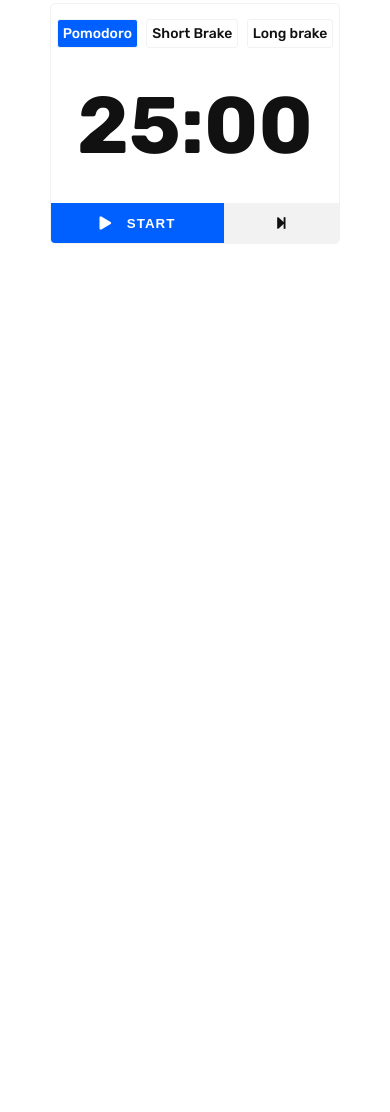
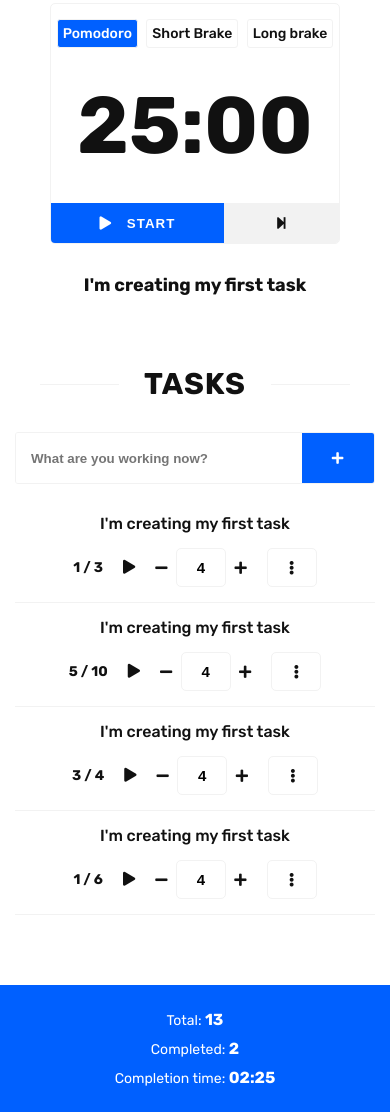
Before and after one commit to MartinDev1902/MartinFocus, a website built with webpack: page src/index.html in a window 390 px wide. Shown: the part 124-1236 px from the top of the page. Before the commit the page ends 844 px from the top, so only its background shows below. Built offline with nearby package versions, Linux system fonts and the light colour scheme.

Commit message:
Ready layout of tasks and footer sections (responsive)

```diff
--- a/src/index.html
+++ b/src/index.html
@@ -43,9 +43,128 @@
         <div class="timer">25:00</div>
 
         <div class="timer-control">
-            <button class="timer-control__button active_button start_stop_button" id="startStopButton"><i class="fas fa-play"></i> Start</button>
+            <button class="timer-control__button start_stop_button button-primary" id="startStopButton"><i class="fas fa-play"></i> Start</button>
             <button class="timer-control__button next_button" id="nextTimerButton" disabled><i class="fas fa-step-forward"></i></button>
         </div>
     </section>
+
+    <section class="active-task-section container">I'm creating my first task</section>
+
+    <section class="tasks-section container">
+        <div class="section-title">Tasks</div>
+
+        <form class="create-task-form">
+            <input class="create-task-form__input" type="text" placeholder="What are you working now?" name="taskTitle">
+            <button type="submit" class="create-task-form__button button-primary"><i class="fas fa-plus"></i> <span class="responsive_display_none_text">Add task</span> </button>
+        </form>
+
+        <div class="tasks-list">
+
+
+            <div class="task-item" id="taskItem">
+                <div class="task-item__title">I'm creating my first task</div>
+
+                <div class="task-item-control">
+
+                    <div class="task-item-control__counter-of margin_right">
+                        <span class="made">1</span>
+                         /
+                         <span class="total">3</span>
+                    </div>
+
+                    <div class="task-item-control__play-button margin_right"><i class="fas fa-play"></i></div>
+
+                    <div class="pomodoro-task-count margin_right">
+                        <span class="pomodoro-task-count__minus" ><i class="fas fa-minus"></i></span>
+                        <input class="pomodoro-task-count__value-input" type="text" value="4">
+                        <span class="pomodoro-task-count__plus"><i class="fas fa-plus"></i></span>
+                    </div>
+
+                    <div class="task-item-settings"> <i class="fas fa-ellipsis-v"></i></div>
+                </div>
+            </div>
+
+            <div class="task-item" id="taskItem">
+                <div class="task-item__title">I'm creating my first task</div>
+
+                <div class="task-item-control">
+
+                    <div class="task-item-control__counter-of margin_right">
+                        <span class="made">5</span>
+                         /
+                         <span class="total">10</span>
+                    </div>
+
+                    <div class="task-item-control__play-button margin_right"><i class="fas fa-play"></i></div>
+
+                    <div class="pomodoro-task-count margin_right">
+                        <span class="pomodoro-task-count__minus" ><i class="fas fa-minus"></i></span>
+                        <input class="pomodoro-task-count__value-input" type="text" value="4">
+                        <span class="pomodoro-task-count__plus"><i class="fas fa-plus"></i></span>
+                    </div>
+
+                    <div class="task-item-settings"> <i class="fas fa-ellipsis-v"></i></div>
+                </div>
+            </div>
+
+
+            <div class="task-item" id="taskItem">
+                <div class="task-item__title">I'm creating my first task</div>
+
+                <div class="task-item-control">
+
+                    <div class="task-item-control__counter-of margin_right">
+                        <span class="made">3</span>
+                         /
+                         <span class="total">4</span>
+                    </div>
+
+                    <div class="task-item-control__play-button margin_right"><i class="fas fa-play"></i></div>
+
+                    <div class="pomodoro-task-count margin_right">
+                        <span class="pomodoro-task-count__minus" ><i class="fas fa-minus"></i></span>
+                        <input class="pomodoro-task-count__value-input" type="text" value="4">
+                        <span class="pomodoro-task-count__plus"><i class="fas fa-plus"></i></span>
+                    </div>
+
+                    <div class="task-item-settings"> <i class="fas fa-ellipsis-v"></i></div>
+                </div>
+            </div>
+
+
+            <div class="task-item" id="taskItem">
+                <div class="task-item__title">I'm creating my first task </div>
+
+                <div class="task-item-control">
+
+                    <div class="task-item-control__counter-of margin_right">
+                        <span class="made">1</span>
+                         /
+                         <span class="total">6</span>
+                    </div>
+
+                    <div class="task-item-control__play-button margin_right"><i class="fas fa-play"></i></div>
+
+                    <div class="pomodoro-task-count margin_right">
+                        <span class="pomodoro-task-count__minus" ><i class="fas fa-minus"></i></span>
+                        <input class="pomodoro-task-count__value-input" type="text" value="4">
+                        <span class="pomodoro-task-count__plus"><i class="fas fa-plus"></i></span>
+                    </div>
+
+                    <div class="task-item-settings"> <i class="fas fa-ellipsis-v"></i></div>
+                </div>
+            </div>
+        </div>
+    </section>
+
+    <footer class="footer">
+        <div class="container">
+            <ul class="footer-report">
+                <li class="footer-report__item">Total: <span class="footer-report__item-value">13</span></li>
+                <li class="footer-report__item">Completed: <span class="footer-report__item-value">2</span></li>
+                <li class="footer-report__item">Completion time: <span class="footer-report__item-value">02:25</span></li>
+            </ul>
+        </div>
+    </footer>
 </body>
 </html>
--- a/src/scss/_default.scss
+++ b/src/scss/_default.scss
@@ -9,6 +9,16 @@
     @include regularFont();
     color: $textColor;
     min-width: 320px;
+}
+
+ul{
+    list-style: none;
+    margin: 0;
+    padding: 0;
+}
+
+button:hover{
+    cursor: pointer;
 }
 
 .container{
@@ -24,3 +34,14 @@
 .visible{
     display: block !important;
 }
+
+.button-primary{
+    @include boldFont();
+    text-transform: uppercase;
+    letter-spacing: 1px;
+    background-color: $accentColor;
+    color: $whiteColor;
+    i{
+        margin-right: 10px;
+    }
+}
--- a/src/scss/_vars.scss
+++ b/src/scss/_vars.scss
@@ -20,4 +20,5 @@
 }
 
 //Margins and Paddings
-$sectionMargin: 70px
+$sectionMargin: 70px;
+$blockMargin: 30px;
--- a/src/scss/main.scss
+++ b/src/scss/main.scss
@@ -8,3 +8,7 @@
 @import './parts/header';
 
 @import './parts/timer';
+
+@import './parts/tasks';
+
+@import './parts/footer';
--- /dev/null
+++ b/src/scss/parts/_footer.scss
@@ -0,0 +1,43 @@
+.footer{
+    margin-top: $sectionMargin;
+    background-color: $accentColor;
+    padding: 15px 0;
+    color: $whiteColor;
+}
+
+.footer-report{
+    text-align: center;
+
+    &__item{
+        display: inline-block;
+        margin-right: 45px;
+
+        &:last-child{
+            margin-right: 0;
+        }
+    }
+
+    &__item-value{
+        @include boldFont();
+        font-size: 16px;
+    }
+}
+
+@media (max-width: 460px) {
+    .footer-report{
+
+        &__item{
+            margin-right: 20px;
+        }
+    }
+}
+
+@media (max-width: 390px) {
+    .footer-report{
+
+        &__item{
+            display: block;
+            margin: 10px 0;
+        }
+    }
+}
--- /dev/null
+++ b/src/scss/parts/_tasks.scss
@@ -0,0 +1,197 @@
+.tasks-section{
+    margin-top: $sectionMargin;
+}
+
+.section-title{
+    display: flex;
+    align-items: center;
+    justify-content: center;
+    font-size: 30px;
+    @include boldFont();
+    text-transform: uppercase;
+    letter-spacing: 1px;
+
+    &::after, &::before{
+        content: '';
+        width: 50%;
+        height: 1px;
+        background-color: $borderColor;
+        margin: 0 25px;
+    }
+}
+
+.create-task-form{
+    margin-top: $blockMargin;
+    border: 1px solid $borderColor;
+    border-radius: 3px;
+    display: flex;
+    justify-content: space-between;
+    overflow: hidden;
+
+    &__input, &__button{
+        border: none;
+        height: 50px;
+    }
+
+    &__input{
+        padding: 0 15px;
+        width: 80%;
+        @include boldFont();
+
+        &:focus{
+            outline: none;
+        }
+    }
+
+    &__button{
+        width: 20%;
+    }
+}
+
+
+.tasks-list{
+    margin-top: $blockMargin;
+}
+
+.task-item{
+    display: flex;
+    align-items: center;
+    justify-content: space-between;
+    padding: 15px;
+    border-bottom: 1px solid $borderColor;
+
+    &:first-child{
+        padding-top: 0;
+    }
+
+    &__title{
+        @include mediumFont();
+        font-size: 16px;
+    }
+}
+
+.task-item-control{
+    display: flex;
+    align-items: center;
+
+    &__play-button{
+
+        &:hover{
+            cursor: pointer;
+        }
+    }
+
+    &__counter-of{
+        @include boldFont();
+    }
+}
+
+.margin_right{
+    margin-right: 45px;
+}
+
+.pomodoro-task-count{
+
+    &__minus{
+        margin-right: 10px;
+    }
+
+    &__plus{
+        margin-left: 10px;
+    }
+
+    &__minus, &__plus:hover{
+        cursor: pointer;
+    }
+
+    &__value-input{
+        width: 50px;
+        border: 1px solid $borderColor;
+        font-size: 15px;
+        padding: 10px 0;
+        text-align: center;
+        border-radius: 5px;
+        @include boldFont();
+    }
+
+}
+
+.task-item-settings{
+    width: 50px;
+    height: 39px;
+    border: 1px solid $borderColor;
+    border-radius: 5px;
+    display: flex;
+    align-items: center;
+    justify-content: center;
+
+    &:hover{
+        cursor: pointer
+    }
+}
+
+
+.active-task-section{
+    margin-top: $blockMargin;
+    text-align: center;
+    @include boldFont();
+    font-size: 18px;
+}
+
+@media (max-width: 720px) {
+    .task-item{
+        flex-direction: column;
+
+        &__title{
+            margin-bottom: 15px;
+        }
+    }
+}
+
+
+@media (max-width: 620px) {
+    .create-task-form{
+        &__input{
+            width: 60%;
+        }
+
+        &__button{
+            width: 40%;
+        }
+    }
+}
+
+@media (max-width: 420px) {
+    .task-item{
+        padding: 15px 0;
+    }
+    .create-task-form{
+        &__input{
+            width: 80%;
+        }
+        &__button{
+            width: 20%;
+            .responsive_display_none_text{
+                display: none;
+            }
+            i{
+                margin-right: 0;
+            }
+        }
+    }
+
+    .margin_right{
+        margin-right: 20px;
+    }
+
+    .pomodoro-task-count{
+
+        &__minus{
+            margin-right: 5px;
+        }
+
+        &__plus{
+            margin-left: 5px;
+        }
+    }
+}
--- a/src/scss/parts/_timer.scss
+++ b/src/scss/parts/_timer.scss
@@ -47,21 +47,10 @@
         padding: 0 20px;
         height: 40px;
         border: none;
-
-        &:hover{
-            cursor: pointer;
-        }
     }
 
     .start_stop_button{
         width: 60%;
-        @include boldFont();
-        text-transform: uppercase;
-        letter-spacing: 1px;
-
-        i{
-            margin-right: 10px;
-        }
     }
 
     .next_button{
```
